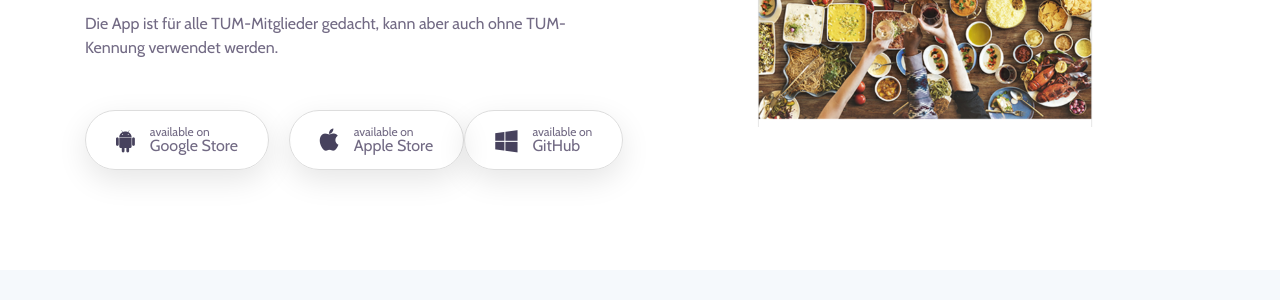
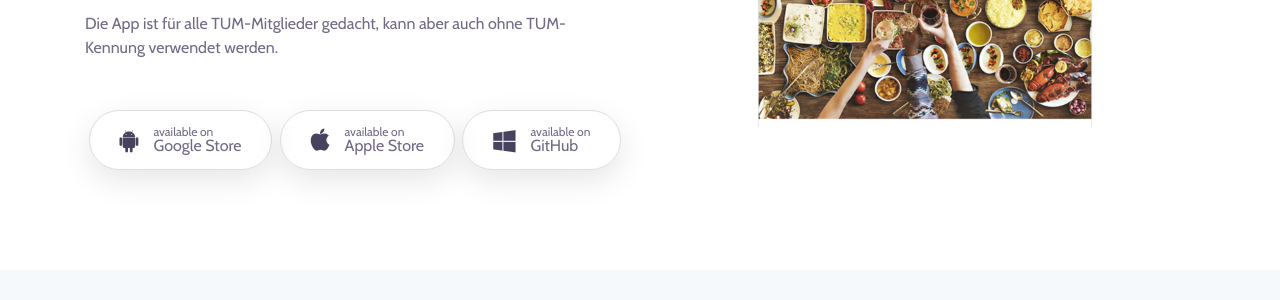
Before and after one commit to TUM-Dev/Website, a Jekyll site: the page built from _pages/index.html, in a window 1280 px wide. Shown: the part 673-973 px from the top of the page. Built offline with Jekyll 4.4.1, drawn with Linux system fonts in a browser that asks for light colours.

Commit message:
Fixed download flex box

```diff
--- a/assets/css/responsive.css
+++ b/assets/css/responsive.css
@@ -169,9 +169,6 @@
     .special_description_content > h2 {
         font-size: 30px;
     }
-    .app-download-btn:first-child {
-        margin-right: 0;
-    }
     .app-download-area {
         display: block;
     }
--- a/assets/css/style.scss
+++ b/assets/css/style.scss
@@ -602,6 +602,8 @@
   -ms-flex-preferred-size: 1;
   flex-basis: 1;
   margin-top: 50px;
+  justify-content: space-around;
+  flex-wrap: wrap;
 }
 
 .app-download-btn a {
@@ -647,10 +649,6 @@
 .app-download-btn a p span {
   font-size: 12px;
   display: block;
-}
-
-.app-download-btn:first-child {
-  margin-right: 20px;
 }
 
 .app-download-btn a:hover i,
```
